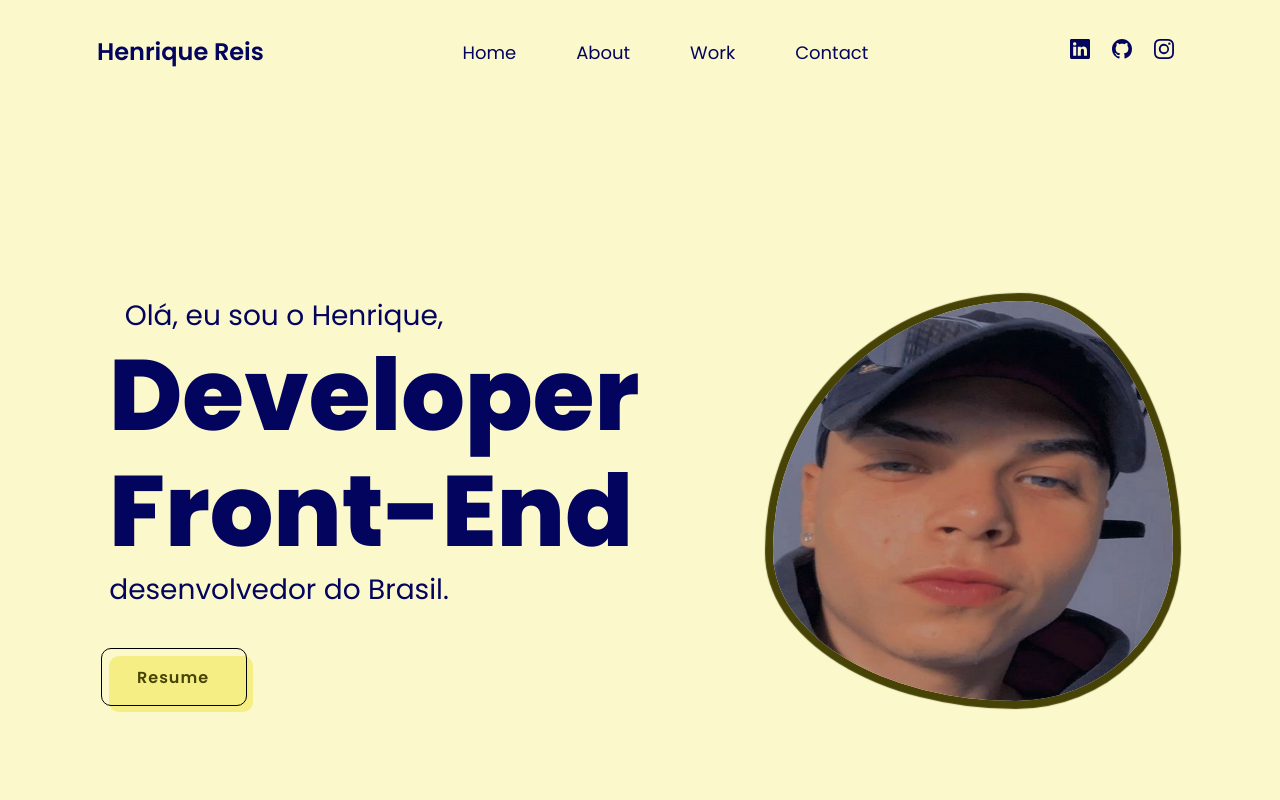
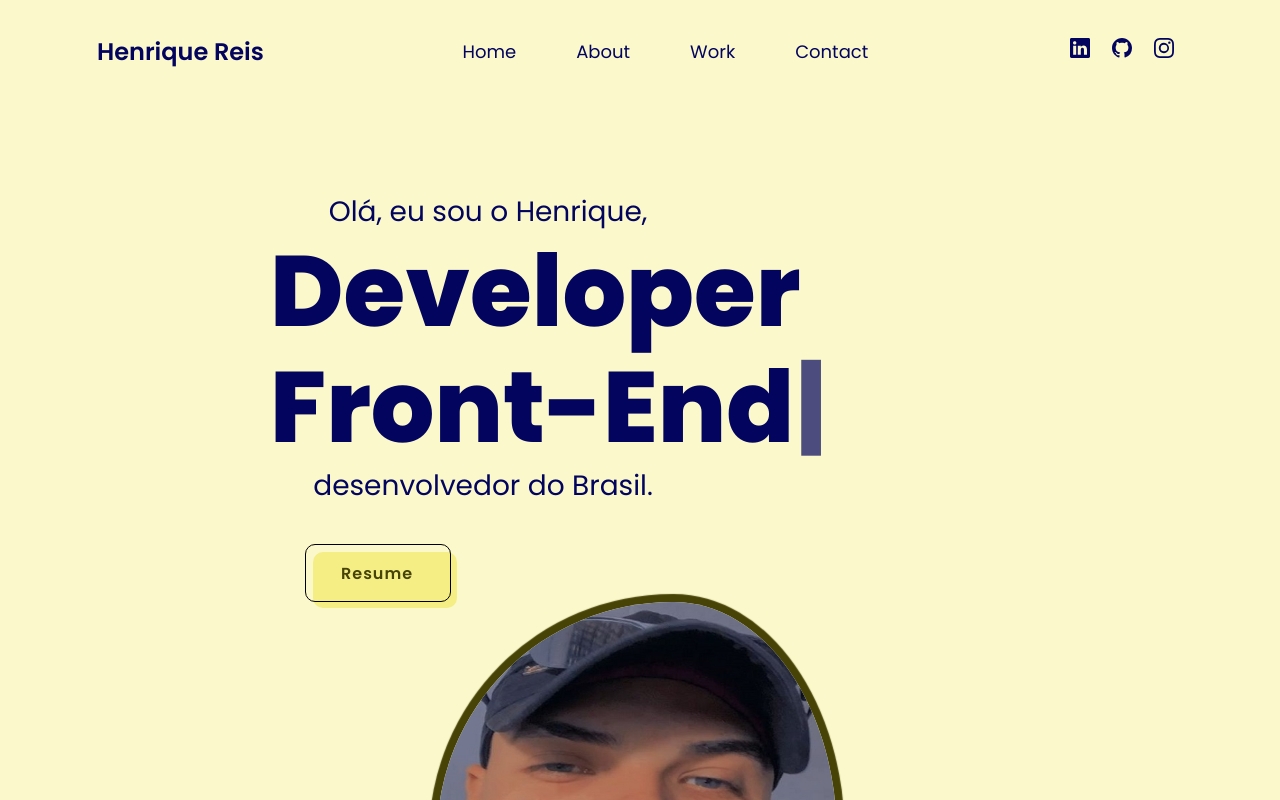
Before and after one commit to Kraven321/portfolio-ReactJS, a React (Vite) app in the folder portfolio/: page / in a window 1280 px wide. Shown: the top 800 px of the page. Built offline with nearby package versions, Linux system fonts and the light colour scheme.

Commit message:
commit do typewritter

```diff
--- a/portfolio/package.json
+++ b/portfolio/package.json
@@ -13,6 +13,7 @@
     "react": "^18.2.0",
     "react-dom": "^18.2.0",
     "react-icons": "^4.9.0",
+    "react-simple-typewriter": "^5.0.1",
     "styled-components": "^6.0.0-rc.3"
   },
   "devDependencies": {
--- a/portfolio/src/components/header/Header.jsx
+++ b/portfolio/src/components/header/Header.jsx
@@ -1,61 +1,133 @@
-import React from 'react'
-import styled from 'styled-components'
-import {BsLinkedin} from 'react-icons/bs'
-import {BsGithub} from 'react-icons/bs'
-import {BsInstagram} from 'react-icons/bs'
-export const TagHeader = styled.header`
+import React, { useState, useEffect } from 'react';
+import styled from 'styled-components';
+import { BsLinkedin, BsGithub, BsInstagram } from 'react-icons/bs';
+
+const TagHeader = styled.header`
+  position: fixed;
+  top: 0;
+  left: 0;
+  right: 0;
   display: flex;
   align-items: center;
   justify-content: space-between;
   padding: 34px 103px 34px 97px;
+  background-color: ${({ scrolled }) => (scrolled ? 'rgba(251, 248, 204, 0.7)' : '#FBF8CC')};
+  transition: background-color 0.5s ease-in-out;
 
-    h2{
+  h2 {
     font-size: 24px;
     font-weight: 600;
     line-height: 36px;
-        color: #03045E;
+    color: #03045e;
   }
-    nav ul{
+
+  nav ul {
     display: flex;
     align-items: center;
     gap: 3.75rem;
   }
-    nav ul li a{
-        color: #03045E;
+
+  nav ul li a {
+    color: #03045e;
     font-size: 18px;
     font-weight: 400;
     line-height: 27px;
+    transition: all .3s ease;
+  }
+nav ul li a::after{
+    content: '';
+    display: block;
+    width: 0;
+    height: 2px;
+    background: #000;
+    transition: width .3s;
+}
+nav ul li a:hover::after{
+    width: 100%;
 
 }
-    .socials{
+  nav ul li a:hover {
+    color: black;
+  }
+
+  .socials {
     display: flex;
     gap: 1rem;
   }
-    .socials .medias{
-        color: #03045E;
+
+  .socials .medias {
+    color: #03045e;
     width: 26px;
     height: 20px;
+    transition: all .3s ease;
   }
+  .socials .medias:hover {
+    color: black;
+  }
+  .socials a::after{
+    content: '';
+    display: block;
+    width: 0;
+    height: 2px;
+    background: #000;
+    transition: width .3s;
+  }
+  .socials a:hover::after{
+    width: 100%;
+  }
+`;
 
-`
+const scrolledStyle = {
+  backgroundColor: '#F0F4F8', // Tom de gelo
+  boxShadow: '0 2px 4px rgba(0, 0, 0, 0.1)', // Suavidade
+};
 
 export const Header = () => {
+  const [scrolled, setScrolled] = useState(false);
+
+  useEffect(() => {
+    const handleScroll = () => {
+      const isScrolled = window.scrollY > 0;
+      setScrolled(isScrolled);
+    };
+
+    window.addEventListener('scroll', handleScroll);
+
+    return () => {
+      window.removeEventListener('scroll', handleScroll);
+    };
+  }, []);
+
   return (
-    <TagHeader>
+    <TagHeader style={scrolled ? scrolledStyle : {}} scrolled={scrolled}>
       <h2>Henrique Reis</h2>
       <nav>
         <ul>
-                <li><a href="%#">Home</a></li>
-                <li><a href="%#">About</a></li>
-                <li><a href="%#">Work</a></li>
-                <li><a href="%#">Contact</a></li>
+          <li>
+            <a href="%#">Home</a>
+          </li>
+          <li>
+            <a href="%#">About</a>
+          </li>
+          <li>
+            <a href="%#">Work</a>
+          </li>
+          <li>
+            <a href="%#">Contact</a>
+          </li>
         </ul>
       </nav>
       <div className="socials">
-            <a href="#"><BsLinkedin className='medias'/></a>
-            <a href="#"><BsGithub className='medias'/></a>
-            <a href="#"><BsInstagram className='medias'/></a>
+        <a href="#">
+          <BsLinkedin className="medias" />
+        </a>
+        <a href="#">
+          <BsGithub className="medias" />
+        </a>
+        <a href="#">
+          <BsInstagram className="medias" />
+        </a>
       </div>
     </TagHeader>
-  )
-}
+  );
+};
--- a/portfolio/src/components/main/SectionFour.jsx
+++ b/portfolio/src/components/main/SectionFour.jsx
@@ -1,19 +1,73 @@
 import React from 'react'
 import styled from 'styled-components'
 
+export const SectionContact = styled.div`
+  display: flex;
+  flex-direction: column;
+  gap: 50px;
+  align-items: flex-start;
+  justify-content: center;
+  padding-top: 124px;
+  padding-right: 204px;
+  padding-left: 97px;
+  padding-bottom: 83px;
+  width: 1139px;
+  max-width: 100%;
+
+  h1{
+    color: #F7F197;
+    font-weight: 800;
+    font-size: 100px;
+    line-height: 116px;
+  }
+  .square{
+    background-color: yellow;
+    width: 400px;
+    height: 300px;
+  }
+  .wrapper{
+    display: flex;
+    justify-content: space-evenly;
+    gap: 59px;
+  }
+  .paragrafo{
+    display: flex;
+    flex-direction: column;
+    margin-left: 100px;
+  }
+  p{
+    color: #03045E;
+    font-weight: 400;
+    font-size: 24px;
+    line-height: 44px;
+    width: 640px;
+    max-width: 100%;
+    margin-bottom: 20px;
+  }
+  a{
+    color: #03045E;
+    font-weight: 400;
+    font-size: 24px;
+    line-height: 44px;
+    display: flex;
+    flex-direction: column;
+    gap: 2px;
+  }
+`
+
 export const SectionFour = () => {
   return (
-    <div className="contact">
-        <h1>Contact.</h1>
-        <div>
-            <div>Imagem</div>
-            <div className='p-com-links'>
-                <p>Lorem ipsum dolor sit amet, consectetur adipiscing elit. Amet vulputate tristique quam felis. Id phasellus dui orci vulputate consequat nulla proin. Id sit scelerisque neque, proin bibendum diam.</p>
-            <a href="$">dads.com</a>
-            <a href="$">dads.com</a>
-            <a href="$">dads.com</a>
-            </div>
+    <SectionContact>
+      <h1>Contact.</h1>
+      <div className="wrapper">
+        <div className='square'></div>
+        <div className="paragrafo">
+          <p>Lorem ipsum dolor sit amet, consectetur adipiscing elit. Amet vulputate tristique quam felis. Id phasellus dui orci vulputate consequat nulla proin. Id sit scelerisque neque, proin bibendum diam.</p>
+          <a href="#">github.com/Kraven321</a>
+          <a href="#">instagram.com/henriquereissz</a>
+          <a href="#">linkedin.com/henriquereis</a>
         </div>
-    </div>
+      </div>
+        </SectionContact>
   )
 }
--- a/portfolio/src/components/main/SectionOne.jsx
+++ b/portfolio/src/components/main/SectionOne.jsx
@@ -1,5 +1,6 @@
 import React from 'react'
 import styled from 'styled-components'
+import { Typewriter } from 'react-simple-typewriter'
 
 export const TagMain = styled.main`
     display: flex;
@@ -16,6 +17,8 @@ export const TagMain = styled.main`
         justify-content: center;
         flex-direction: column;
         margin-right: 7.37rem;
+        width: 616px;
+        max-width: 100%;
     }
     .left h4{
         font-size: 28px;
@@ -117,7 +120,17 @@ export const SectionOne = () => {
     <TagMain>
         <div className="left">
             <h4 className='ola'>Olá, eu sou o Henrique,</h4>
-            <h1>Developer <br /> Front-End</h1>
+            <h1>
+            <Typewriter
+            words={['Developer Front-End']}
+            loop={1}
+            cursor
+            cursorStyle='|'
+            typeSpeed={120}
+            deleteSpeed={50}
+            delaySpeed={1000}
+          />
+            </h1>
             <h4 className='dev'>desenvolvedor do Brasil.</h4>
             <div className="btn">
                 <button>Resume</button>
--- a/portfolio/src/components/main/SectionTwo.jsx
+++ b/portfolio/src/components/main/SectionTwo.jsx
@@ -23,7 +23,7 @@ export const SectionContainer = styled.div`
         font-size: 24px;
         line-height: 44px;
         color: #03045E;
-        width: 900px;
+        width: 1200px;
         max-width: 100%;
     }
 `
```
Also changed, not shown: 1 other file (tests, documents, lock files or other folders). Lines whose indentation alone changed are shown as unchanged.
